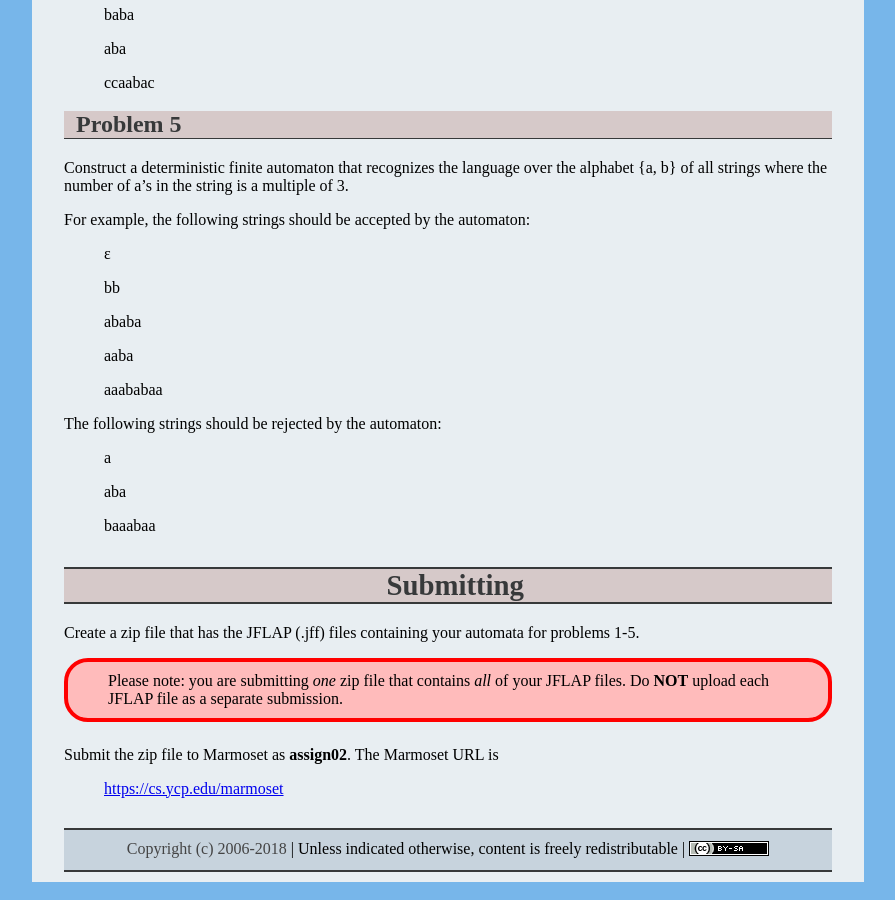
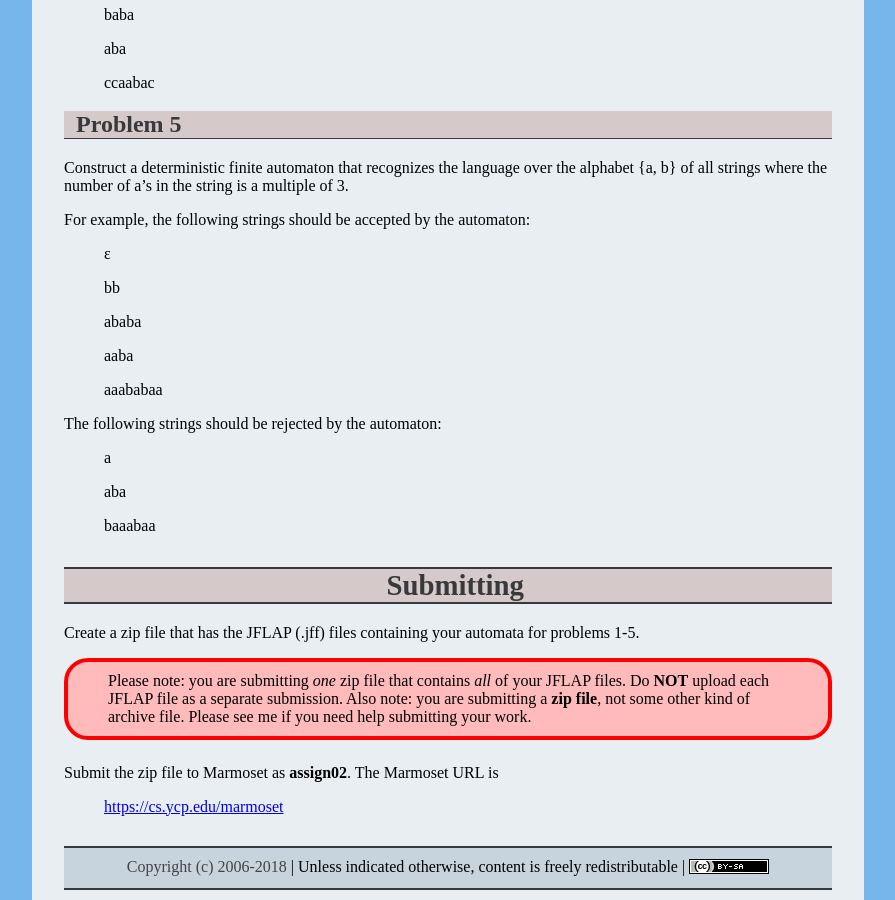
Before and after one commit to ycpcs/cs340-fall2018, a Jekyll site: the page built from assign/assign02.md, in a window 1280 px wide and 900 px high, scrolled down 2586 px. Shown: the whole window, without its empty margins (192-1087 px from the left). Built offline with Jekyll 4.4.1, drawn with Linux system fonts in a browser that asks for light colours.

Commit message:
note indicating that "zip file" means "zip file"

```diff
--- a/assign/assign02.md
+++ b/assign/assign02.md
@@ -172,7 +172,9 @@ Create a zip file that has the JFLAP (.jff) files containing your automata for p
 
 <div class="callout">
 Please note: you are submitting <em>one</em> zip file that contains <em>all</em> of your JFLAP files.
-Do <b>NOT</b> upload each JFLAP file as a separate submission.
+Do <b>NOT</b> upload each JFLAP file as a separate submission.  Also note: you are submitting
+a <b>zip file</b>, not some other kind of archive file.  Please see me if you need help
+submitting your work.
 </div>
 
 Submit the zip file to Marmoset as **assign02**. The Marmoset URL is
```
